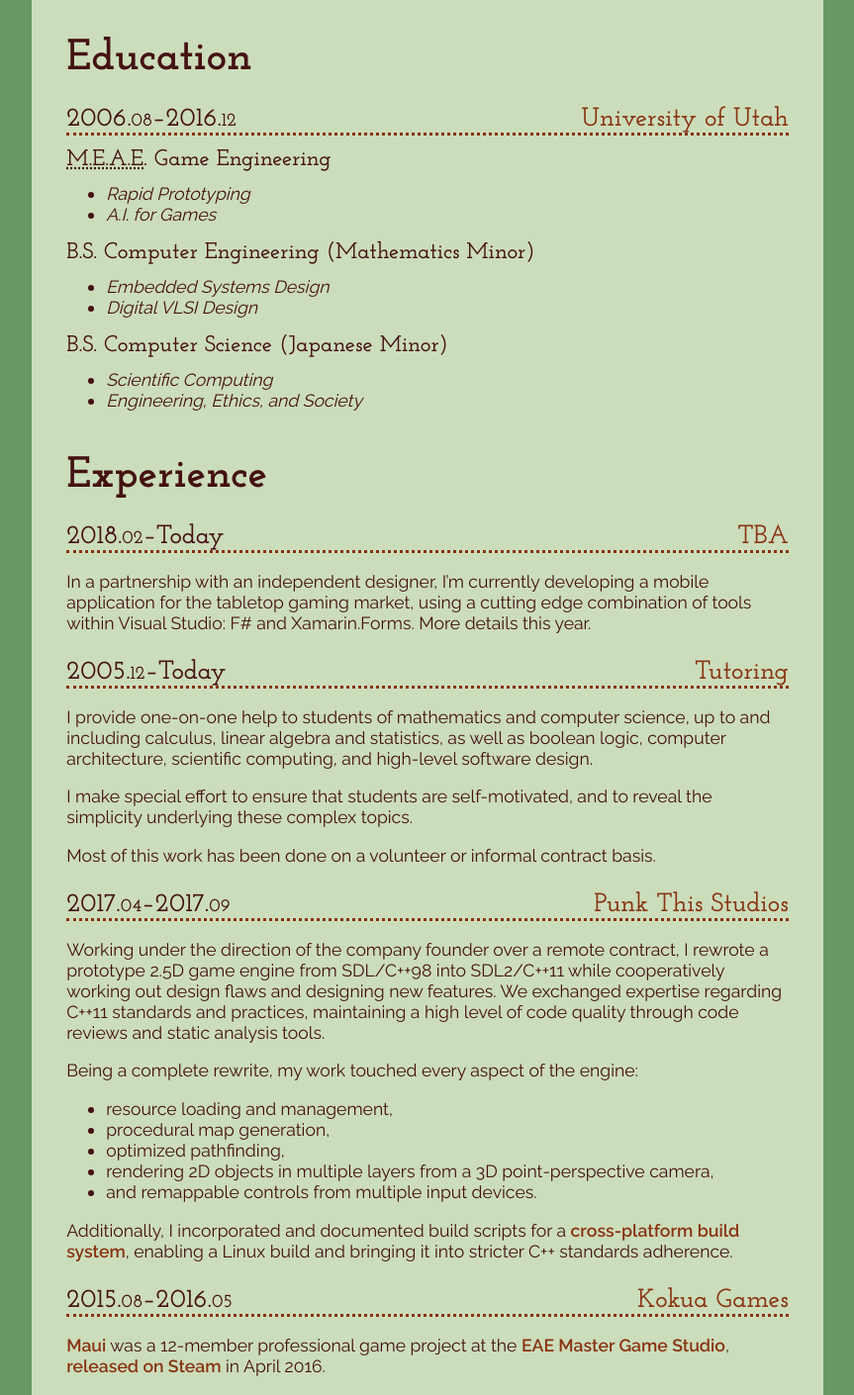
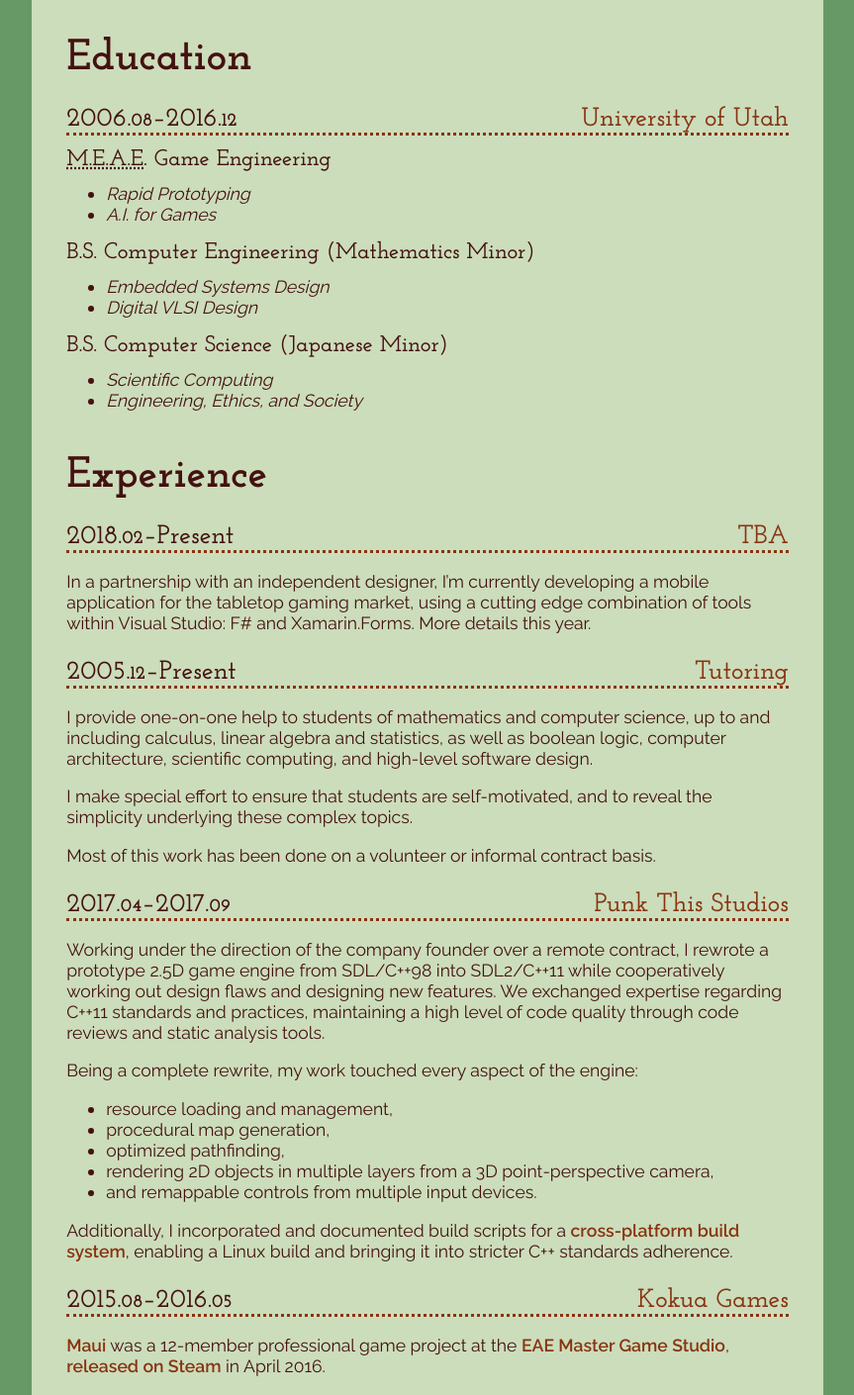
Before and after one commit to bugQ/win.dlestra.ws, a Jekyll site: the page built from cv.md, in a window 1280 px wide. Shown: the part 560-1970 px from the top of the page at 99% size, without its empty margins (208-1071 px from the left). Built offline with Jekyll 4.4.1, drawn with Linux system fonts in a browser that asks for light colours.

Commit message:
date tweaks

```diff
--- a/css/application.css
+++ b/css/application.css
@@ -22,6 +22,7 @@ body {
 
     font-family: 'Raleway', sans-serif;
     font-size: 110%;
+    font-weight: 400;
 
     background: #696;
     color: #411;
@@ -151,8 +152,9 @@ nav a.steam {
 }
 
 .cv main h2 em {
-    font-style: normal;
+    font-style: inherit;
     font-size: 0.71em;
+    font-weight: 700;
 }
 
 .cv main h3 + ul {
--- a/cv.md
+++ b/cv.md
@@ -45,13 +45,17 @@ making them adaptable to many domains.
 
 # Experience
 
-## 2018._02_ --Today [TBA]()
+## 2018._02_--Present [TBA]()
 
-In a partnership with an independent designer, I'm currently developing a mobile application for the tabletop gaming market, using a cutting edge combination of tools within Visual Studio: F# and Xamarin.Forms.  More details this year.
+In a partnership with an independent designer, I'm currently developing a mobile
+application for the tabletop gaming market, using a cutting edge combination of
+tools within Visual Studio: F# and Xamarin.Forms.  More details this year.
 
-## 2005._12_ --Today [Tutoring]()
+## 2005._12_--Present [Tutoring]()
 
-I provide one-on-one help to students of mathematics and computer science, up to and including calculus, linear algebra and statistics, as well as boolean logic, computer architecture, scientific computing, and high-level software design.
+I provide one-on-one help to students of mathematics and computer science, up to
+and including calculus, linear algebra and statistics, as well as boolean logic,
+computer architecture, scientific computing, and high-level software design.
 
 I make special effort to ensure that students are self-motivated, and to reveal the simplicity underlying these complex topics.
 
```
